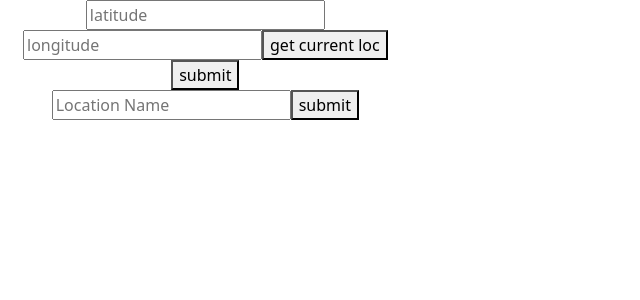
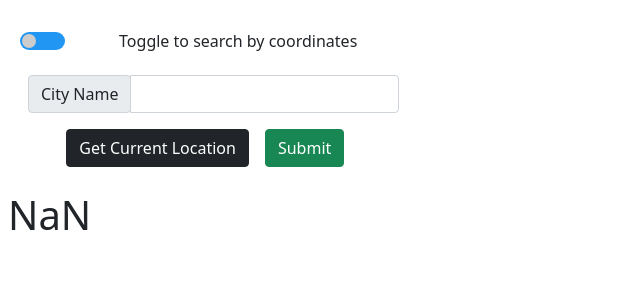
Before and after one commit to 01Abhinav/weather-app, a React (Create React App) app: page / in a window 1280 px wide. Shown: the top 300 px of the page, without its empty margins (0-640 px from the left). Built offline with nearby package versions, Linux system fonts and the light colour scheme.

Commit message:
added various components and style changes

```diff
--- a/package.json
+++ b/package.json
@@ -11,6 +11,8 @@
     "react": "^17.0.2",
     "react-dom": "^17.0.2",
     "react-scripts": "5.0.0",
+    "react-toastify": "^8.1.1",
+    "toastify": "^2.0.1",
     "web-vitals": "^2.1.4"
   },
   "scripts": {
--- a/src/App.js
+++ b/src/App.js
@@ -1,21 +1,54 @@
 import logo from "./logo.svg";
 import "./App.css";
-import { useState } from "react";
+import { useState, useEffect } from "react";
 
 import SearchAreaLoc from "./components/searchAreaLoc";
 import SearchArea from "./components/searchArea";
 
+import CardContainer from "./components/cardContainer";
+
 const axios = require("axios");
 function App() {
-  const [info, setInfo] = useState({});
+  const [info, setInfo] = useState(null);
+  const [way, setWay] = useState(false);
+  // const [time, setTime] = useState(new Date());
 
+  console.log(way);
   return (
     <div className="App row">
-      <div className="col-4">
-        <SearchArea setInfo={setInfo} />
-        <SearchAreaLoc setInfo={setInfo} />
+      <div className="col-4 mt-4">
+        <div className="row m-2">
+          <div className="col-2">
+            <label className="switch">
+              <input
+                type="checkbox"
+                checked={way}
+                onChange={(e) => setWay(e.target.checked)}
+              />
+              <span className="slider round"></span>
+            </label>
+          </div>
+          <div className="col">
+            <h6>
+              {way
+                ? "Toggle to search by location name"
+                : "Toggle to search by coordinates"}
+            </h6>
+          </div>
+        </div>
+        <div className="row m-2">
+          {way ? (
+            <SearchArea setInfo={setInfo} />
+          ) : (
+            <SearchAreaLoc setInfo={setInfo} />
+          )}
+        </div>
+        <div className="row m-2 display-1">{info?.name}</div>
+        <div className="row m-2 display-6">
+          {Math.round(info?.main.temp - 273) + " "}
+        </div>
       </div>
-      <div className="col-8">{info?.main?.temp}</div>
+      <div className="col-8">{info && <CardContainer info={info} />}</div>
     </div>
   );
 }
--- a/src/components/cardContainer.jsx
+++ b/src/components/cardContainer.jsx
@@ -1,7 +1,67 @@
-import React, { useState } from "react";
+import GeneralCard from "./generalCard";
+import SunriseSunsetCard from "./sunriseSunsetCard";
 
-const CardContainer = (props) => {
-  return <></>;
+const CardContainer = ({ info }) => {
+  const {
+    main: { humidity, pressure },
+    visibility,
+    wind,
+    clouds,
+    sys,
+  } = info;
+
+  const cards = [
+    {
+      title: "Humidity",
+      body: humidity,
+      unit: "%",
+      footer: `${
+        humidity < 30 ? "Low" : humidity < 70 ? "Comfortable" : "High"
+      }`,
+    },
+    {
+      title: "Visibility",
+      body: visibility / 1000,
+      unit: "km",
+      footer: `${
+        visibility < 2000 ? "Bad" : visibility < 10000 ? "Normal" : "Good"
+      }`,
+    },
+    {
+      title: "Wind Status",
+      body: wind.speed * 3.6,
+      unit: "km/h",
+      footer: `${
+        wind.speed < 72 ? "Gentle" : wind.speed > 144 ? "Strong" : "Normal"
+      }`,
+    },
+    {
+      title: "Cloudiness",
+      body: clouds.all,
+      unit: "%",
+      footer: `${
+        clouds.all < 20 ? "Clear" : clouds.all > 70 ? "Cloudy" : "Normal"
+      }`,
+    },
+    {
+      title: "Pressure",
+      body: pressure,
+      unit: "hPa",
+      footer: `${
+        pressure < 1000 ? "Low" : pressure > 1024 ? "High" : "Normal"
+      }`,
+    },
+  ];
+  const sunriseSunsetData = { sunrise: sys.sunrise, sunset: sys.sunset };
+
+  return (
+    <div className="card-container">
+      {cards?.map((card) => (
+        <GeneralCard {...card} key={card.title} />
+      ))}
+      <SunriseSunsetCard {...sunriseSunsetData} />
+    </div>
+  );
 };
 
 export default CardContainer;
--- a/src/components/searchArea.jsx
+++ b/src/components/searchArea.jsx
@@ -1,56 +1,60 @@
-import React, { useState } from "react";
-const axios = require("axios");
+import { useState } from "react";
+import { getWeatherFromCoords } from "../services/weatherService";
+//import { setCurrentLocCoords } from "./../services/currentLocationService";
 
 const SearchArea = (props) => {
   const [lat, setLat] = useState("");
   const [lon, setLon] = useState("");
-
   const { setInfo } = props;
 
-  const url = `https://api.openweathermap.org/data/2.5/weather?lat=${lat}&lon=${lon}&appid=${process.env.REACT_APP_API_KEY}`;
+  const handleSubmit = async (e) => {
+    e.preventDefault();
+    const info = await getWeatherFromCoords(lat, lon);
+    setInfo(info);
+  };
 
   const setCurrentLoc = (e) => {
     e.preventDefault();
     navigator.geolocation.getCurrentPosition((position) => {
-      setLat(position.coords.latitude);
-      setLon(position.coords.longitude);
-      console.log(position);
+      const { latitude, longitude } = position.coords;
+      setLat(latitude);
+      setLon(longitude);
     });
-    console.log(lon);
   };
 
-  const onSubmit = async (e) => {
-    e.preventDefault();
-    try {
-      const res = await axios.get(url);
-      setInfo(res.data);
-      console.log(res);
-    } catch (err) {
-      console.log(err);
-    }
-  };
   return (
-    <>
-      <form>
+    <form>
+      <div class="input-group m-2">
+        <div class="input-group-prepend">
+          <span class="input-group-text" id="">
+            Lat & Long
+          </span>
+        </div>
         <input
           type="text"
           value={lat}
           onChange={(e) => setLat(e.target.value)}
-          placeholder="latitude"
-        ></input>
+          class="form-control"
+        />
         <input
           type="text"
           value={lon}
           onChange={(e) => setLon(e.target.value)}
-          placeholder="longitude"
-        ></input>
-        <button onClick={setCurrentLoc}>get current loc</button>
-        <button type="submit" onClick={onSubmit}>
-          {" "}
-          submit{" "}
-        </button>
-      </form>
-    </>
+          class="form-control"
+        />
+      </div>
+
+      <button className="btn btn-dark m-2" onClick={setCurrentLoc}>
+        Get Current Location
+      </button>
+      <button
+        className="btn btn-success m-2"
+        type="submit"
+        onClick={handleSubmit}
+      >
+        Submit
+      </button>
+    </form>
   );
 };
 
--- a/src/components/searchAreaLoc.jsx
+++ b/src/components/searchAreaLoc.jsx
@@ -1,34 +1,54 @@
-import React, { useState } from "react";
-const axios = require("axios");
+import { useState } from "react";
+import { getWeatherFromLocation } from "../services/weatherService";
+import axios from "axios";
 
 const SearchAreaLoc = (props) => {
   const [loc, setLoc] = useState("");
   const { setInfo } = props;
-  const url2 = `https://api.openweathermap.org/data/2.5/weather?q=${loc}&APPID=${process.env.REACT_APP_API_KEY}`;
 
-  const onSubmitName = async (e) => {
+  const handleSubmit = async (e) => {
     e.preventDefault();
-    try {
-      const res = await axios.get(url2);
-      setInfo(res.data);
-      console.log(res);
-    } catch (err) {
-      console.log(err);
-    }
+    const info = await getWeatherFromLocation(loc);
+    setInfo(info);
   };
 
+  const setCurrentLoc = (e) => {
+    e.preventDefault();
+    navigator.geolocation.getCurrentPosition((position) => {
+      const { latitude, longitude } = position.coords;
+      axios
+        .get(
+          `https://us1.locationiq.com/v1/reverse.php?key=pk.bdcb7e53e421a0aac6d3409f8b64fed7&lat=${latitude}&lon=${longitude}&format=json`
+        )
+        .then((res) => setLoc(res.data.address.city))
+        .catch((err) => console.log(err));
+    });
+  };
   return (
     <>
       <form>
-        <input
-          type="text"
-          value={loc}
-          onChange={(e) => setLoc(e.target.value)}
-          placeholder="Location Name"
-        ></input>
-        <button type="submit" onClick={onSubmitName}>
-          {" "}
-          submit{" "}
+        <div class="input-group m-2">
+          <div class="input-group-prepend">
+            <span class="input-group-text" id="">
+              City Name
+            </span>
+          </div>
+          <input
+            type="text"
+            value={loc}
+            onChange={(e) => setLoc(e.target.value)}
+            class="form-control"
+          />
+        </div>
+        <button className="btn btn-dark m-2" onClick={setCurrentLoc}>
+          Get Current Location
+        </button>
+        <button
+          className="btn btn-success m-2"
+          type="submit"
+          onClick={handleSubmit}
+        >
+          Submit
         </button>
       </form>
     </>
--- /dev/null
+++ b/src/components/sunriseSunsetCard.jsx
@@ -0,0 +1,23 @@
+const SunriseSunsetCard = ({ sunrise, sunset }) => {
+  const getTime = (epoch) => {
+    var date = new Date(0);
+    date.setUTCSeconds(epoch);
+    return date.toLocaleString("en-US", {
+      hour: "2-digit",
+      hour12: true,
+      minute: "numeric",
+    });
+  };
+
+  return (
+    <div className="card" style={{ width: "18rem" }}>
+      <div className="card-body">
+        <h5 className="card-title">Sunrise & Sunset</h5>
+        <p className="card-text">{getTime(sunrise)}</p>
+        <p className="card-text">{getTime(sunset)}</p>
+      </div>
+    </div>
+  );
+};
+
+export default SunriseSunsetCard;
--- a/src/index.css
+++ b/src/index.css
@@ -1,13 +1,85 @@
 body {
   margin: 0;
-  font-family: -apple-system, BlinkMacSystemFont, 'Segoe UI', 'Roboto', 'Oxygen',
-    'Ubuntu', 'Cantarell', 'Fira Sans', 'Droid Sans', 'Helvetica Neue',
+  font-family: -apple-system, BlinkMacSystemFont, "Segoe UI", "Roboto", "Oxygen",
+    "Ubuntu", "Cantarell", "Fira Sans", "Droid Sans", "Helvetica Neue",
     sans-serif;
   -webkit-font-smoothing: antialiased;
   -moz-osx-font-smoothing: grayscale;
 }
 
 code {
-  font-family: source-code-pro, Menlo, Monaco, Consolas, 'Courier New',
+  font-family: source-code-pro, Menlo, Monaco, Consolas, "Courier New",
     monospace;
 }
+
+.card-container {
+  display: grid;
+  width: 100%;
+  max-width: 80rem;
+  grid-template-columns: auto auto auto;
+  grid-gap: 0.75rem;
+  gap: 0.75rem;
+  padding: 1.5rem 0.2rem;
+}
+
+.switch {
+  position: relative;
+  display: inline-block;
+  width: 45px;
+  height: 18px;
+}
+
+/* Hide default HTML checkbox */
+.switch input {
+  opacity: 0;
+  width: 0;
+  height: 0;
+}
+
+/* The slider */
+.slider {
+  position: absolute;
+  cursor: pointer;
+  top: 0;
+  left: 0;
+  right: 0;
+  bottom: 0;
+  background-color: #2196f3;
+  -webkit-transition: 0.4s;
+  transition: 0.4s;
+}
+
+.slider:before {
+  position: absolute;
+  content: "";
+  height: 14px;
+  width: 14px;
+  left: 2px;
+  bottom: 2px;
+  background-color: #ccc;
+  -webkit-transition: 0.4s;
+  transition: 0.4s;
+}
+
+input:checked + .slider {
+  background-color: #2196f3;
+}
+
+input:focus + .slider {
+  box-shadow: 0 0 1px #2196f3;
+}
+
+input:checked + .slider:before {
+  -webkit-transform: translateX(26px);
+  -ms-transform: translateX(26px);
+  transform: translateX(26px);
+}
+
+/* Rounded sliders */
+.slider.round {
+  border-radius: 34px;
+}
+
+.slider.round:before {
+  border-radius: 50%;
+}
--- /dev/null
+++ b/src/services/currentLocationService.js
@@ -0,0 +1,19 @@
+export const setCurrentLocCoords = (e) => {
+  e.preventDefault();
+  navigator.geolocation.getCurrentPosition((position) => {
+    const { latitude, longitude } = position.coords;
+  });
+};
+
+export const setCurrentLocName = (e) => {
+  e.preventDefault();
+  navigator.geolocation.getCurrentPosition((position) => {
+    const { latitude, longitude } = position.coords;
+    axios
+      .get(
+        `https://us1.locationiq.com/v1/reverse.php?key=pk.bdcb7e53e421a0aac6d3409f8b64fed7&lat=${latitude}&lon=${longitude}&format=json`
+      )
+      // .then((res) =>)
+      .catch((err) => console.log(err));
+  });
+};
--- /dev/null
+++ b/src/services/http.js
@@ -0,0 +1,24 @@
+import axios from "axios";
+import { toast } from "react-toastify";
+
+axios.interceptors.response.use(null, (error) => {
+  const expectedError =
+    error.response &&
+    error.response.status >= 400 &&
+    error.response.status < 500;
+
+  if (!expectedError) {
+    toast.error("An unexpected error occured.");
+  }
+
+  return Promise.reject(error);
+});
+
+const exportVar = {
+  get: axios.get,
+  post: axios.post,
+  put: axios.put,
+  delete: axios.delete,
+};
+
+export default exportVar;
--- /dev/null
+++ b/src/services/weatherService.jsx
@@ -0,0 +1,17 @@
+import http from "./http";
+
+const apiEndPoint = `https://api.openweathermap.org/data/2.5/weather?appid=${process.env.REACT_APP_API_KEY}`;
+
+export async function getWeatherFromLocation(loc) {
+  const url = apiEndPoint + `&q=${loc}`;
+  const res = await http.get(url);
+  console.log(res.data);
+  return res.data;
+}
+
+export async function getWeatherFromCoords(lat, lon) {
+  const url = apiEndPoint + `&lat=${lat}&lon=${lon}`;
+  const res = await http.get(url);
+  console.log(res.data);
+  return res.data;
+}
```
Also changed, not shown: src/components/generalCard.jsx (+7 -9 lines), 1 other file (tests, documents, lock files or other folders).
